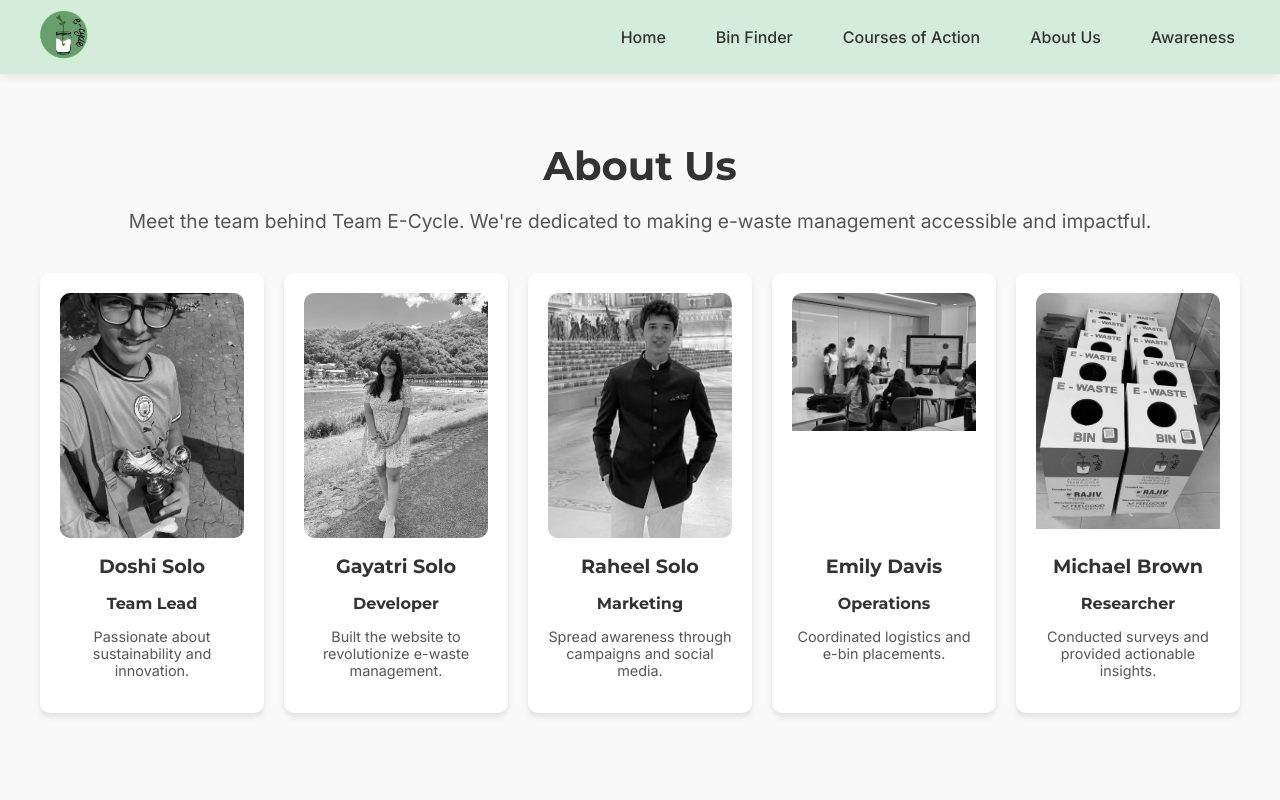
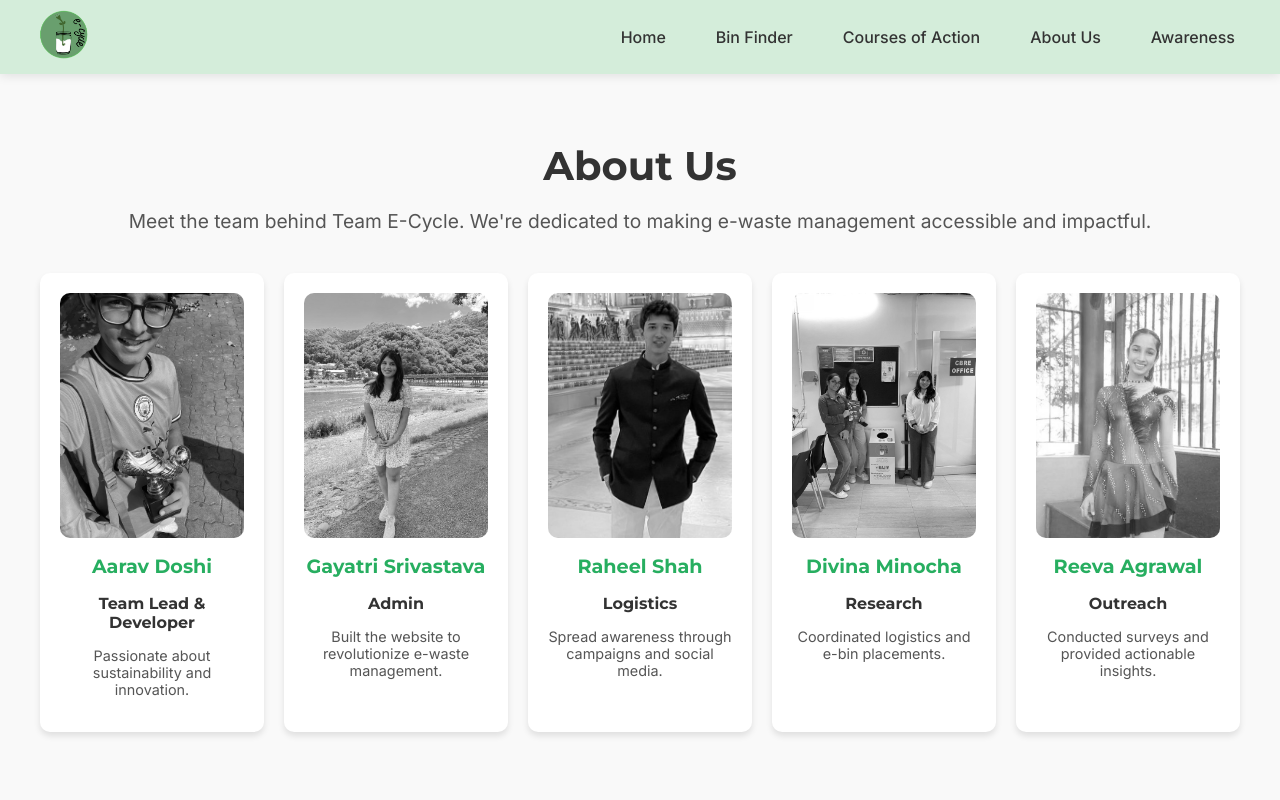
Before and after one commit to AaravDoshi/ecycle, a React (Create React App) app: page /about-us in a window 1280 px wide. Shown: the top 800 px of the page. Built offline with nearby package versions, Linux system fonts and the light colour scheme.

Commit message:
first commit

```diff
--- a/src/AboutUs.css
+++ b/src/AboutUs.css
@@ -66,7 +66,7 @@
 /* Team member text styling */
 .team-member-name {
   font-size: 1.2rem;
-  color: #333; /* Original text color */
+  color: #27ae60; /* Original text color */
   margin-bottom: 5px;
 }
 
--- a/src/AboutUs.js
+++ b/src/AboutUs.js
@@ -3,34 +3,34 @@ import "./AboutUs.css";
 
 const teamMembers = [
   {
-    name: "Doshi Solo",
-    role: "Team Lead",
+    name: "Aarav Doshi",
+    role: "Team Lead & Developer",
     description: "Passionate about sustainability and innovation.",
     img: "doshisolo.jpg",
   },
   {
-    name: "Gayatri Solo",
-    role: "Developer",
+    name: "Gayatri Srivastava",
+    role: "Admin",
     description: "Built the website to revolutionize e-waste management.",
     img: "gayatrisolo.jpg",
   },
   {
-    name: "Raheel Solo",
-    role: "Marketing",
+    name: "Raheel Shah",
+    role: "Logistics",
     description: "Spread awareness through campaigns and social media.",
     img: "raheelsolo.jpg",
   },
   {
-    name: "Emily Davis",
-    role: "Operations",
+    name: "Divina Minocha",
+    role: "Research",
     description: "Coordinated logistics and e-bin placements.",
-    img: "team6.jpg",
+    img: "team7.jpg",
   },
   {
-    name: "Michael Brown",
-    role: "Researcher",
+    name: "Reeva Agrawal",
+    role: "Outreach",
     description: "Conducted surveys and provided actionable insights.",
-    img: "team8.jpg",
+    img: "reevasolo.jpg",
   },
 ];
 
--- a/src/CoursesOfAction.js
+++ b/src/CoursesOfAction.js
@@ -82,14 +82,14 @@ const CoursesOfAction = () => {
       <div className="campaign-item">
         <h4>Seminars</h4>
         <p>
-          Conducted X seminars educating individuals and businesses on
+          Conducted seminars educating individuals and businesses on
           proper e-waste disposal.
         </p>
       </div>
       <div className="campaign-item">
         <h4>Webinars</h4>
         <p>
-          Hosted Y webinars with industry experts, reaching a large
+          Hosted 2 webinars, reaching a large
           audience.
         </p>
       </div>
```
Also changed, not shown: public/reevasolo.jpg (added).
